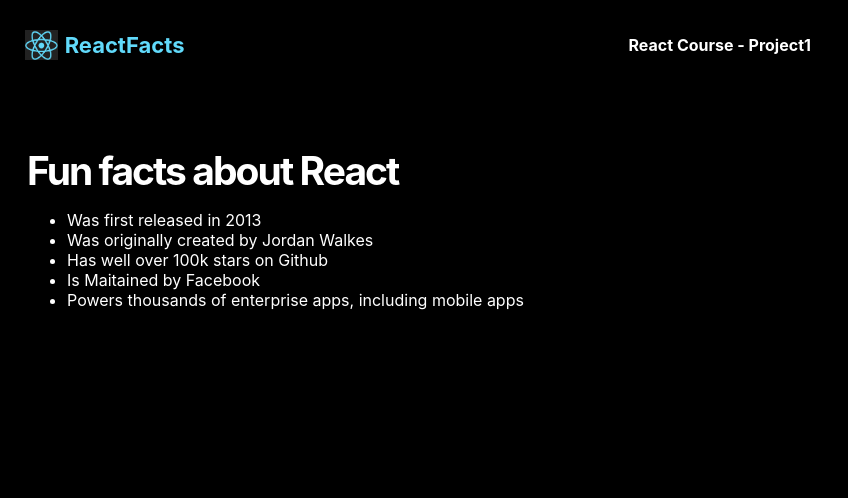
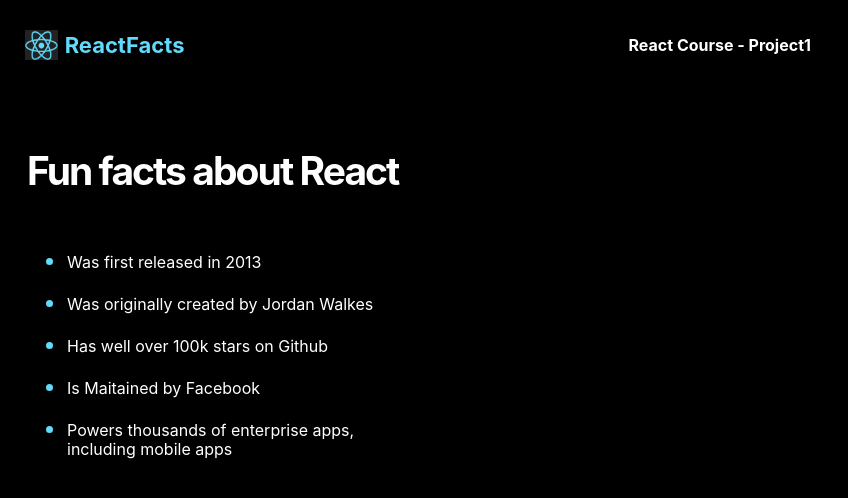
Before and after one commit to lisa1501/react_course, a React (Create React App) app in the folder my-app/: page / in a window 1280 px wide. Shown: the top 498 px of the page, without its empty margins (0-848 px from the left). Built offline with nearby package versions, Linux system fonts and the light colour scheme.

Commit message:
Build a React info site| Color The Bullets

```diff
--- a/my-app/src/Components/Main.js
+++ b/my-app/src/Components/Main.js
@@ -4,7 +4,7 @@ export default function Main() {
     return (
         <main>
             <h1 className="main--title">Fun facts about React</h1>
-            <ul>
+            <ul className="main--facts">
                 <li>Was first released in 2013</li>
                 <li>Was originally created by Jordan Walkes</li>
                 <li>Has well over 100k stars on Github</li>
--- a/my-app/src/index.css
+++ b/my-app/src/index.css
@@ -1,12 +1,14 @@
 * {
     box-sizing: border-box;
 }
+
 body {
     margin: 0;
     font-family: inter, sans-serif;
     height: 100vh;
     background-color: black;
 }
+
 nav {
     display: flex;
     align-items: center;
@@ -16,17 +18,17 @@ nav {
 
 }
 
-.nav--logo_text, .nav--title{
+.nav--logo_text, .nav--title {
     margin: 0;
 }
+
 .nav--logo_text {
     margin-right: auto;
     color: #61DAFB;
     font-weight: 700;
     font-size: 22px;
+}
 
-
-}
 .nav--title {
     margin-right: auto;
     color: white;
@@ -45,7 +47,6 @@ nav > img {
 }
 
 main {
-
     padding: 57px 27px;
     color: white;
 }
@@ -59,11 +60,16 @@ main {
 
 .main--facts {
     margin-top: 46px;
+    max-width: 400px;
 }
 
 .main--facts > li {
-    margin-top: 40px;
-    max-width: 400px;
     line-height: 19px;
     padding-block: 10px;
 }
+
+.main--facts >li::marker {
+    font-size: 1.4rem;
+    color: #61DAFB;
+
+}
```
